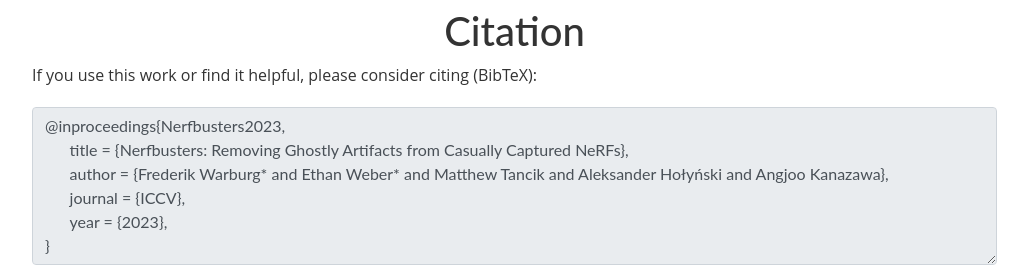
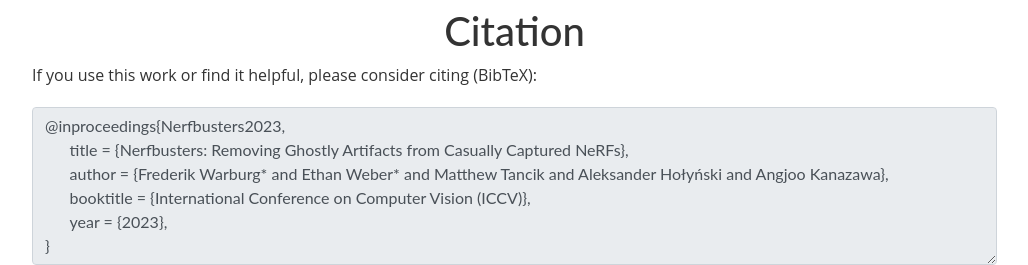
Before and after one commit to ethanweber/nerfbusters, a plain HTML site: page index.html in a window 1280 px wide. Shown: the part 3702-3967 px from the top of the page, without its empty margins (118-1146 px from the left). Drawn offline with nearby package versions, Linux system fonts and the light colour scheme; a script that the page names is missing.

Commit message:
updating bibtex

```diff
--- a/index.html
+++ b/index.html
@@ -453,7 +453,7 @@
 @inproceedings{Nerfbusters2023,
       title = {Nerfbusters: Removing Ghostly Artifacts from Casually Captured NeRFs},
       author = {Frederik Warburg* and Ethan Weber* and Matthew Tancik and Aleksander Hołyński and Angjoo Kanazawa},
-      journal = {ICCV},
+      booktitle = {International Conference on Computer Vision (ICCV)},
       year = {2023},
 }</textarea>
           </div>
```
